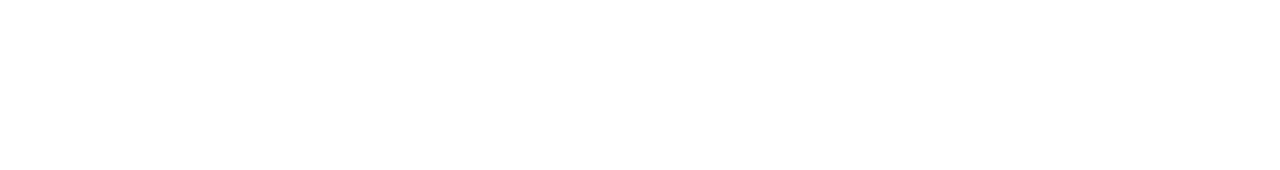
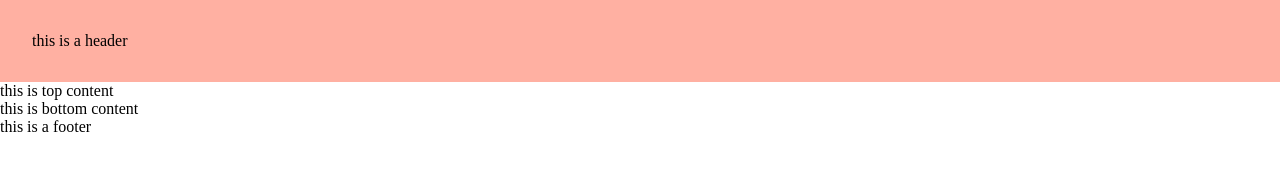
Before and after one commit to octoshrimpy/minuu, a plain HTML site: page index.html in a window 1280 px wide. Drawn offline with nearby package versions, Linux system fonts and the light colour scheme.

Commit message:
cleans up styling, adds main js file

```diff
--- a/index.html
+++ b/index.html
@@ -1,6 +1,7 @@
 <link rel="stylesheet" href="main.min.css">
 <script type="text/javascript" src="https://cdnjs.cloudflare.com/ajax/libs/jquery/3.3.1/jquery.min.js"></script>
 <script type="text/javascript" src="minuu.js"></script>
+<script type="text/javascript" src="main.js"></script>
 
 <div class="main">
   <div data-include="header"></div>
--- /dev/null
+++ b/main.js
@@ -0,0 +1,3 @@
+$(document).ready(()=>{
+  minuu.start()
+});
--- a/main.scss
+++ b/main.scss
@@ -16,13 +16,16 @@ body {
   bottom: 0;
   left: 0;
   background: white;
-
-  display: flex;
 }
 
 ////////////////////////////////
 // stying
 ////////////////////////////////
+.main {
+  display: flex;
+  flex-direction: column;
+}
+
 .header {
 
   padding: 2rem;
```
Also changed, not shown: main.min.css.
